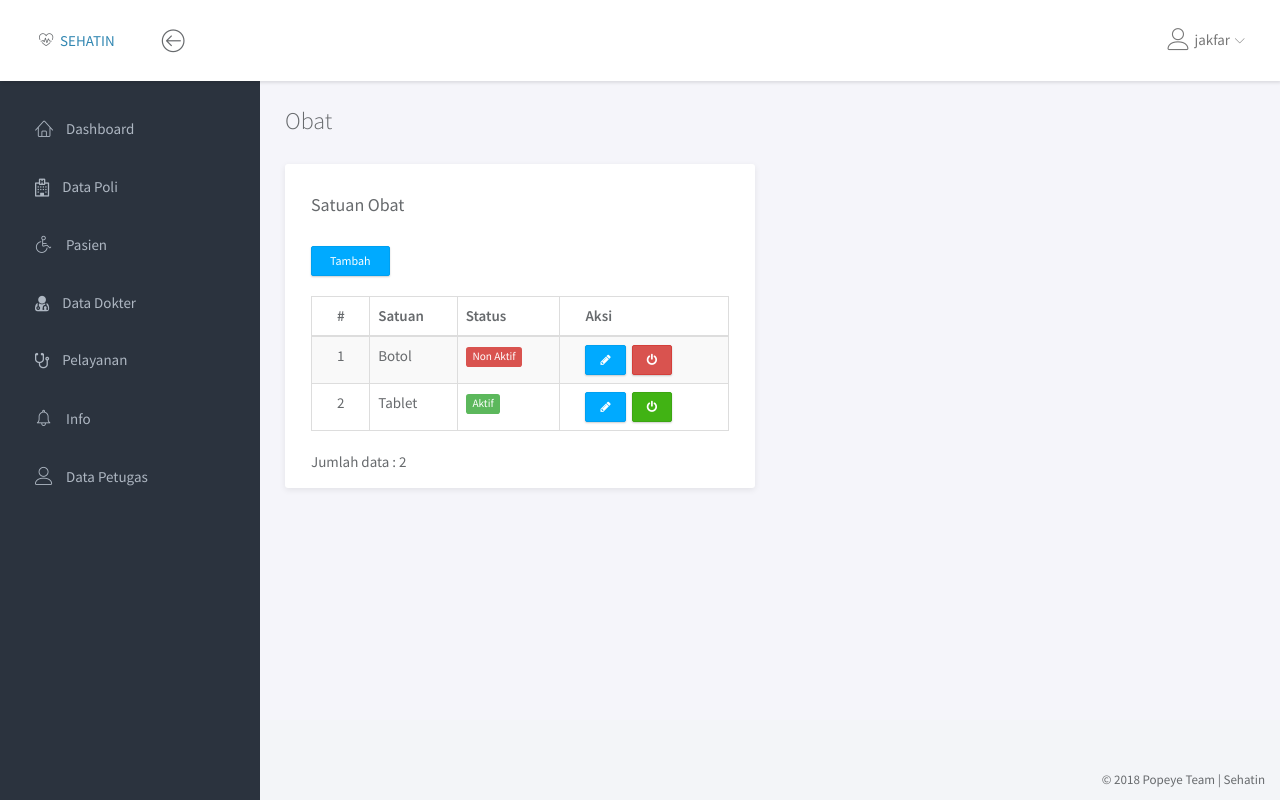
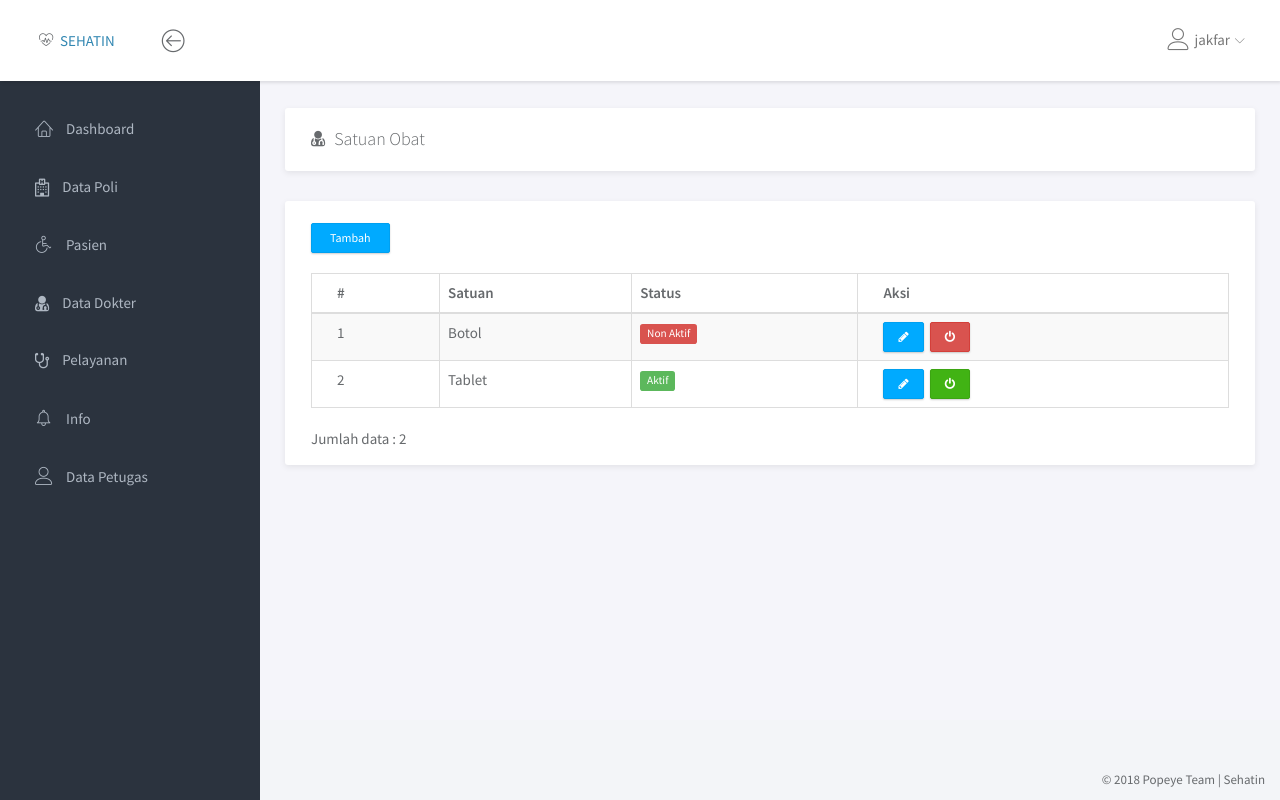
Before and after one commit to Inant/SEHATIN, a PHP site: page /obat/satuan_obat.php in a window 1280 px wide. Run offline with PHP 8.4, Linux system fonts and the light colour scheme; a user stored in the database is signed in; data comes from the database, SQL or seed files in the repository.

Commit message:
update icon obat

```diff
--- a/dashboard/left_sidebar.php
+++ b/dashboard/left_sidebar.php
@@ -35,7 +35,6 @@
 								</ul>
 							</div>
 						</li>
-						<li><a href="../kunjungan/data_kunjungan.php" class="<?php echo ($nav == "kunjungan" ? 'active' : '') ?>"><i class="lnr lnr-wheelchair"></i> <span>Pasien</span></a></li>
 
 				<?php
 					}
--- a/obat/satuan_obat.php
+++ b/obat/satuan_obat.php
@@ -46,13 +46,17 @@ if (empty($_SESSION['username']) && empty($_SESSION['level'])) {
 		<div class="main">
 			<div class="main-content">
 				<div class="container-fluid">
-					<h3 class="page-title">Obat</h3>
-					<div class="row">
-						<div class="col-md-6">
 							<div class="panel">
 								<div class="panel-heading">
-									<h4 class="panel-tittle">Satuan Obat</h4>
+									<h1 class="panel-title"><i class="fa fa-user-md"></i>&ensp;Satuan Obat</h1>
+									<div class="col-md-2 col-md-offset-10">
+									</div>
 								</div>
+							</div>
+							<div class="row">
+								<div class="col-md-12">
+									<div class="panel">
+										<br>
 								<div class="row">
 										<div class="col-md-12">
 											<a href="tambah_satuan.php"><button type="button" class="btn btn-primary btn-sm" style="margin-left: 25px; margin-bottom: 10px;">Tambah</button></a>
```
Also changed, not shown: obat/data_obat.php (+7 -4 lines), obat/kategori_obat.php (+8 -4 lines).
